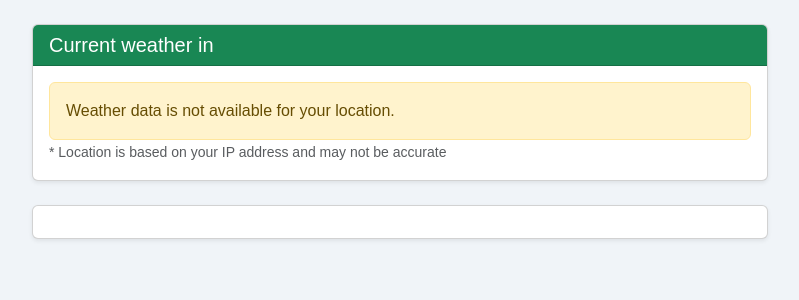
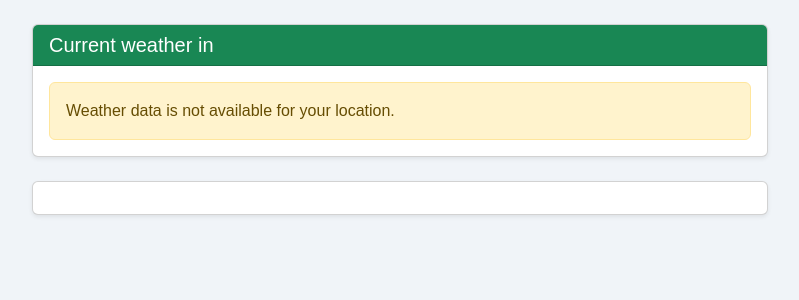
Before and after one commit to meddiecap/cs50-final, a Flask app: template templates/city.html in a window 1280 px wide. Shown: the part 56-356 px from the top of the page, without its empty margins (240-1039 px from the left). Run offline with Flask 3, Linux system fonts and the light colour scheme; the template is opened without the code that fills it, so the values that code supplies are empty.

Commit message:
text fix

```diff
--- a/templates/city.html
+++ b/templates/city.html
@@ -70,7 +70,6 @@
                     });
                 </script>
 				{% endif %}
-                <small class="text-muted">* Location is based on your IP address and may not be accurate</small>
 			</div>
 		</div>
 
```
